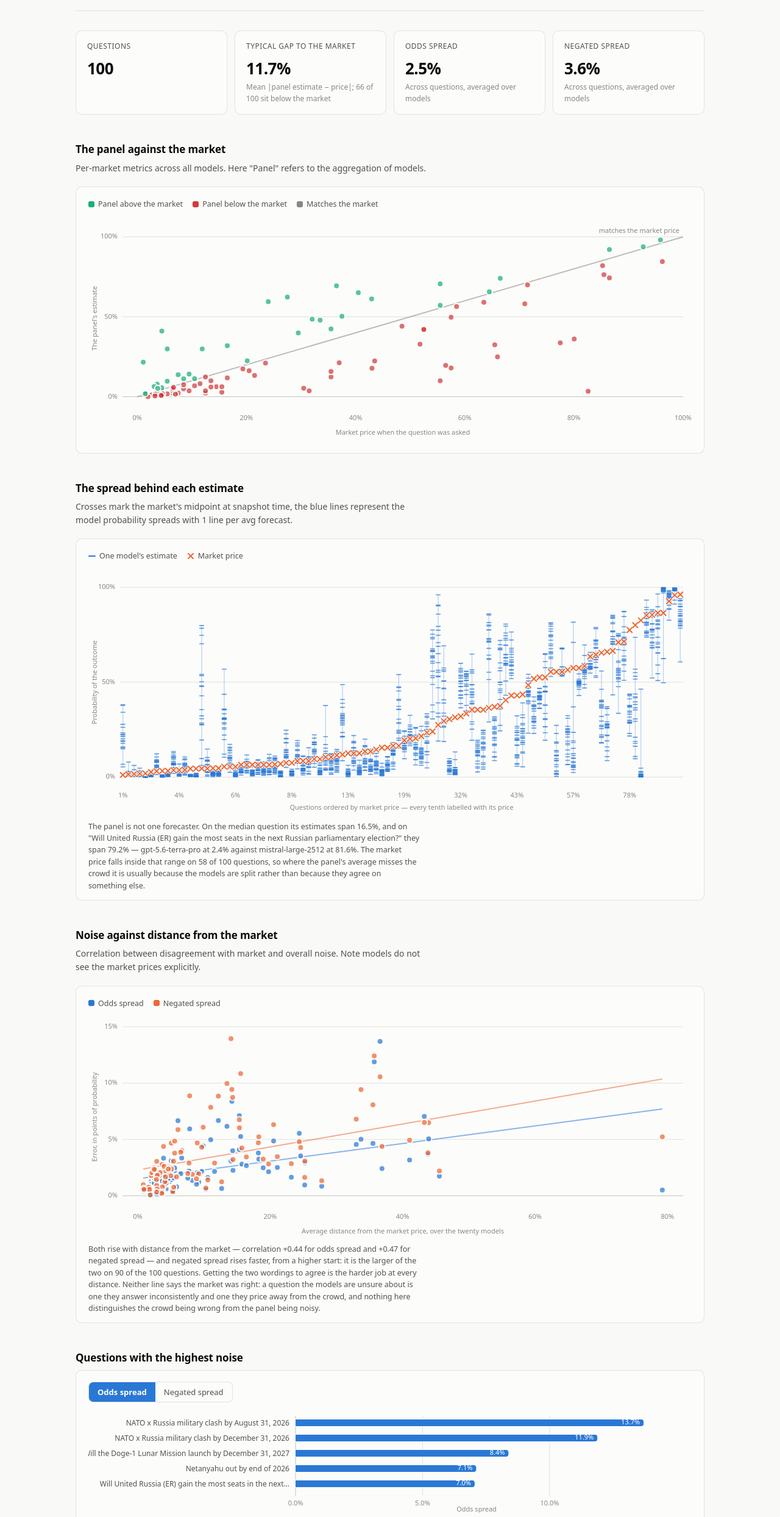
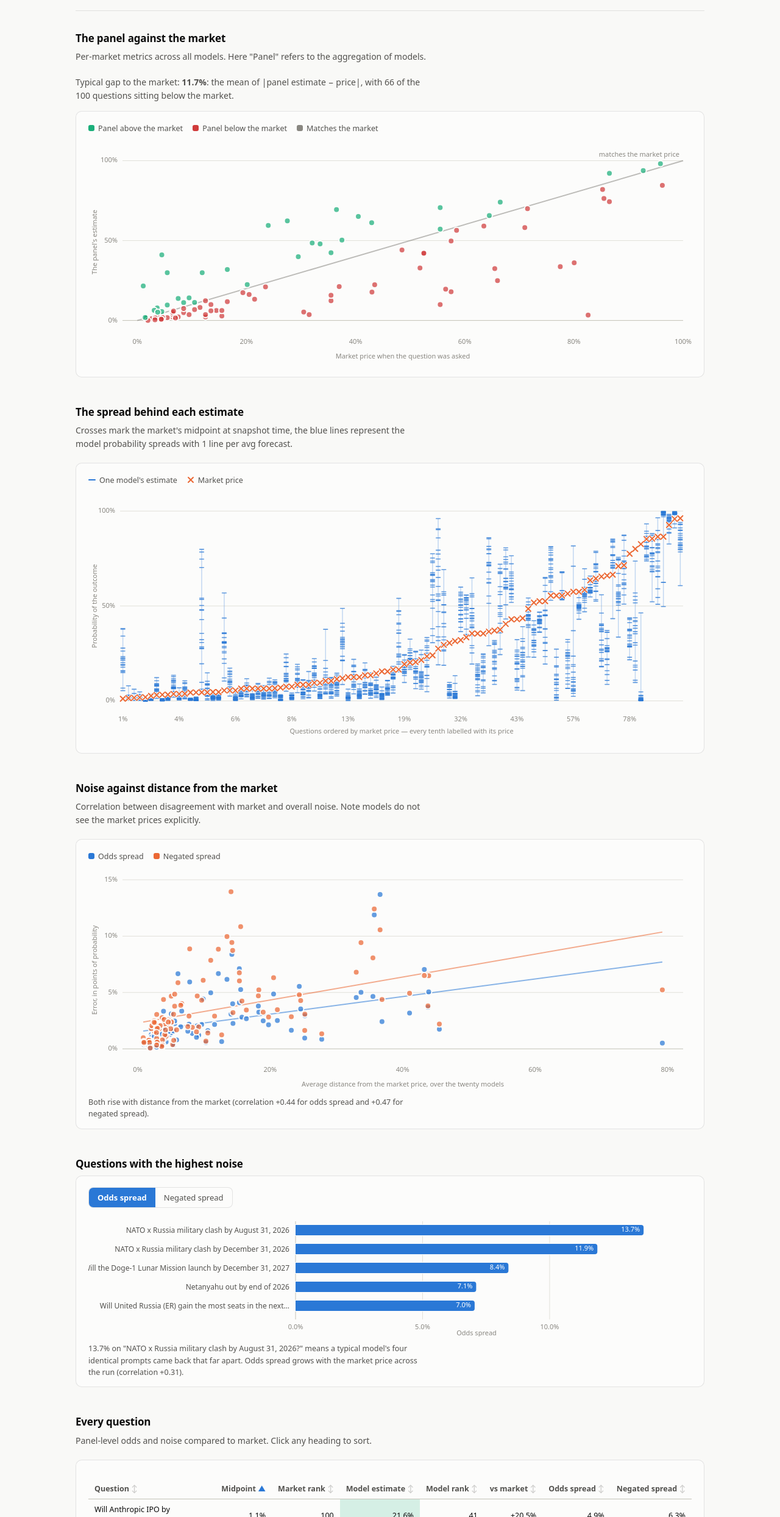
Before and after one commit to fpluis/noisebench, a website: page site/markets.html in a window 1280 px wide. Shown: the part 70-2558 px from the top of the page at 61% size. Drawn offline with Linux system fonts and the light colour scheme.

Commit message:
Wording, formatting

```diff
--- a/site/assets/viz.js
+++ b/site/assets/viz.js
@@ -60,18 +60,15 @@ export const signedPct = (x, dp = 1) =>
     ? "—"
     : `${x > 0 ? "+" : x < 0 ? "−" : ""}${(Math.abs(x) * 100).toFixed(dp)}%`;
 
-// The exceptions to "everything is a percentage": what an answer cost, how long
-// it was, and the ratio between two of those. Four decimal places on the money,
-// because the cheapest model on the board bills four figures below the dearest
-// and a rounded cent would print every one of them as $0.00.
+// The exceptions to "everything is a percentage": what an answer cost and how
+// long it was. Four decimal places on the money, because the cheapest model on
+// the board bills four figures below the dearest and a rounded cent would print
+// every one of them as $0.00.
 export const usd = (x, dp = 4) =>
   x === null || x === undefined ? "—" : `$${Number(x).toFixed(dp)}`;
 
 export const count = (x) =>
   x === null || x === undefined ? "—" : Math.round(x).toLocaleString();
-
-export const times = (x, dp = 2) =>
-  x === null || x === undefined ? "—" : `${Number(x).toFixed(dp)}×`;
 
 // ---------------------------------------------------------------------------
 // Theme
@@ -250,6 +247,11 @@ export const horizontalBars = (mount, options) => {
     barHeight = signed ? 16 : 11,
     groupGap = 12,
     axisLabel = "",
+    // What to print past the end of a stacked row, when the row's total is not
+    // the number worth reading there. The bar still carries the total as a
+    // length; this lets a second quantity — the one the row order is by — sit
+    // where the eye already goes.
+    endLabel = null,
     tooltip = null,
   } = options;
 
@@ -382,10 +384,9 @@ export const horizontalBars = (mount, options) => {
         acc += value;
       });
 
-      // One number per row, and it is the total — the segments are readable as
-      // lengths, but what the row is worth is the sum of them. Always past the
-      // end rather than inside: the segment the number would land on is the
-      // lightened one, where white type has nothing to sit against.
+      // One number per row, the total unless the caller names another. Always
+      // past the end rather than inside: the segment the number would land on
+      // is the lightened one, where white type has nothing to sit against.
       const sum = total(row);
       el(
         "text",
@@ -399,7 +400,7 @@ export const horizontalBars = (mount, options) => {
           fill: "var(--text-secondary)",
         },
         svg,
-      ).textContent = valueFormat(sum);
+      ).textContent = endLabel ? endLabel(row) : valueFormat(sum);
       return;
     }
 
--- a/site/markets.html
+++ b/site/markets.html
@@ -23,15 +23,11 @@
       </header>
 
       <section>
-        <div class="tiles" id="tiles"></div>
-        <p class="note" id="pairnote"></p>
-      </section>
-
-      <section>
         <h2>The panel against the market</h2>
         <p class="lede">
           Per-market metrics across all models. Here "Panel" refers to the aggregation of models.
         </p>
+        <p class="lede" id="gapnote" style="margin-bottom: 14px"></p>
         <figure>
           <div class="chart-head">
             <div class="legend" id="scatterLegend"></div>
@@ -193,33 +189,9 @@
         );
       const signedR = (r) => `${r < 0 ? "−" : "+"}${Math.abs(r).toFixed(2)}`;
 
-      document.getElementById("tiles").innerHTML = [
-        ["Questions", String(rows.length), ``],
-        [
-          "Typical gap to the market",
-          pct(meanAbsDelta, 1),
-          `Mean |panel estimate − price|; ${below} of ${priced.length} sit below the market`,
-        ],
-        [
-          "Odds spread",
-          pct(mean(rows.map((r) => r.averageError)), 1),
-          "Across questions, averaged over models",
-        ],
-        [
-          "Negated spread",
-          pct(mean(rows.map((r) => r.negationError)), 1),
-          "Across questions, averaged over models",
-        ],
-      ]
-        .map(
-          ([label, value, hint]) => `
-        <div class="tile">
-          <div class="label">${label}</div>
-          <div class="value" style="font-size:26px">${value}</div>
-          <div class="hint">${hint}</div>
-        </div>`,
-        )
-        .join("");
+      document.getElementById("gapnote").innerHTML =
+        `Typical gap to the market: <b>${pct(meanAbsDelta, 1)}</b>: the mean of |panel estimate − price|, with ` +
+        `${below} of the ${priced.length} questions sitting below the market.`;
 
       // Colour carries the magnitude of the gap and the neighbouring column
       // carries its number, so the wash is never the only way to read it.
@@ -297,6 +269,9 @@
               raw: m,
             })),
           series: [{ key: "v", name: label(), color: "var(--series-1)" }],
+          // Five rows, and every bar is long enough to hold its own figure, so
+          // the bar has to be deeper than the 11px type that sits inside it.
+          barHeight: 17,
           labelWidth: 340,
           valueFormat: (v) => pct(v, 1),
           axisLabel: label(),
@@ -403,12 +378,6 @@
           ],
         });
 
-        document.getElementById("stripcap").textContent =
-          `The panel is not one forecaster. On the median question its estimates span ${pct(medianSpread, 1)}, and on ` +
-          `"${widest.question || widest.slug}" they span ${pct(widest.spread, 1)} — ${shortModel(widest.lowest.model)} at ` +
-          `${pct(widest.lowest.estimate, 1)} against ${shortModel(widest.highest.model)} at ${pct(widest.highest.estimate, 1)}. ` +
-          `The market price falls inside that range on ${covered} of ${panels.length} questions, so where the panel's average misses the ` +
-          `crowd it is usually because the models are split rather than because they agree on something else.`;
       };
 
       const drawDistance = () => {
@@ -474,15 +443,8 @@
           xs,
           priced.map((r) => r.negationError),
         );
-        const higher = priced.filter(
-          (r) => r.negationError > r.averageError,
-        ).length;
         document.getElementById("distcap").textContent =
-          `Both rise with distance from the market — correlation ${signedR(rAvg)} for odds spread and ${signedR(rNeg)} for negated ` +
-          `spread — and negated spread rises faster, from a higher start: it is the larger of the two on ${higher} of the ${priced.length} ` +
-          `questions. Getting the two wordings to agree is the harder job at every distance. Neither line says the market was ` +
-          `right: a question the models are unsure about is one they answer inconsistently and one they price away from the crowd, and ` +
-          `nothing here distinguishes the crowd being wrong from the panel being noisy.`;
+          `Both rise with distance from the market (correlation ${signedR(rAvg)} for odds spread and ${signedR(rNeg)} for negated spread).`;
       };
 
       const draw = () => {
```
Also changed, not shown: site/details.html (+26 -62 lines), site/index.html (+21 -24 lines), 1 other file.
